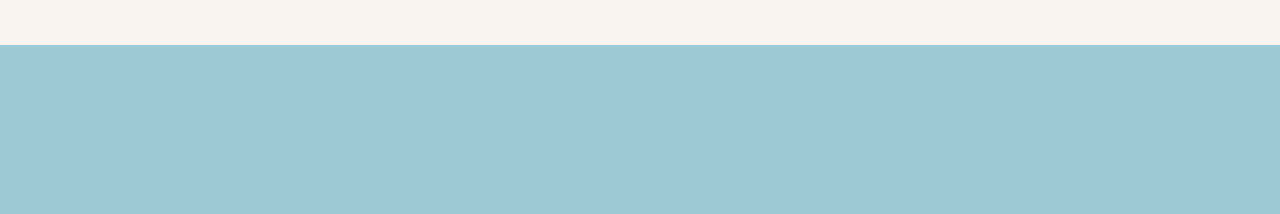
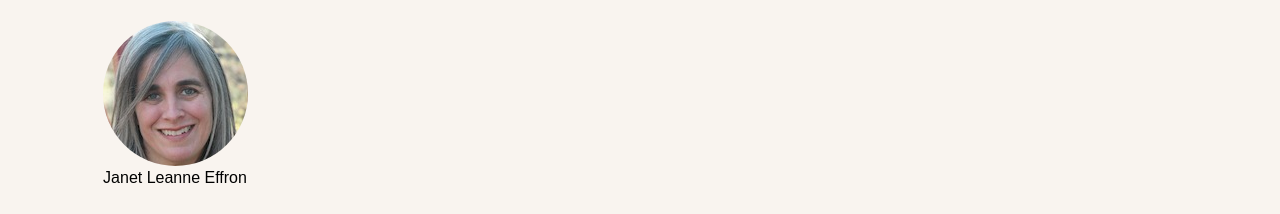
Before and after one commit to aaronesilvers/uptoallofus, a plain HTML site: page attendees.html in a window 1280 px wide. Shown: the part 847-1061 px from the top of the page. Before the commit the page ends 892 px from the top, so only its background shows below. Drawn offline with nearby package versions, Linux system fonts and the light colour scheme.

Commit message:
Adding Janet

```diff
--- a/attendees.html
+++ b/attendees.html
@@ -210,6 +210,13 @@
 
             			<div class="row">
 
+            				<!--Attendee Janet Leanne Effron-->
+							<div class="span3">
+								<a href="http://learningonmars.com/"><img src="img/janet.jpg" class="img-circle" alt="" />
+								<p style="text-align:center; color: black;">Janet Leanne Effron</p></a>
+                 			</div>
+            				<!-- End Janet-->
+
             				<!--Attendee Dave Gray-->
 							<!-- Hide til 9/12	<div class="span3">
 								<a href="http://davegrayinfo.com"><img src="img/daveg.jpg" class="img-circle" alt="" />
```
